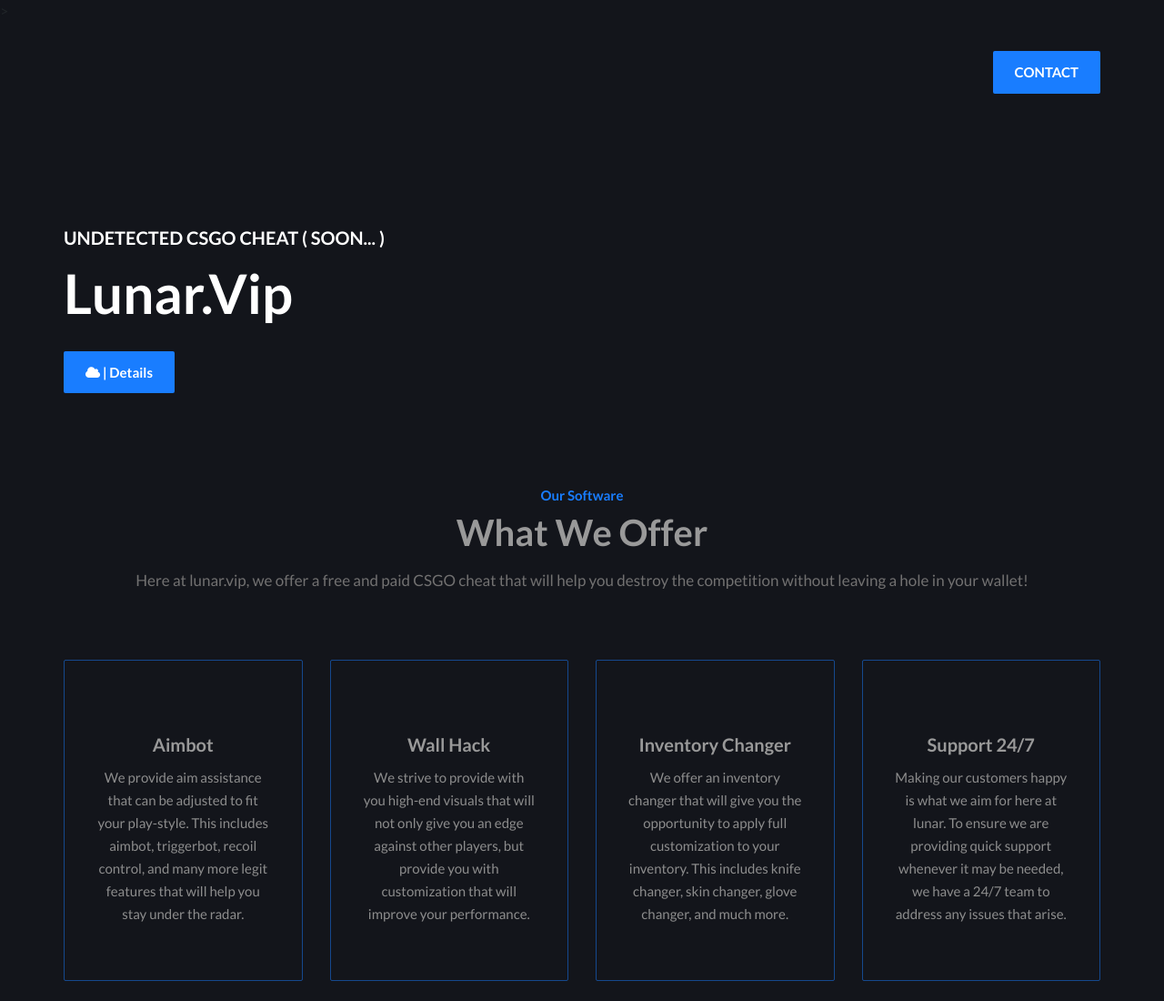
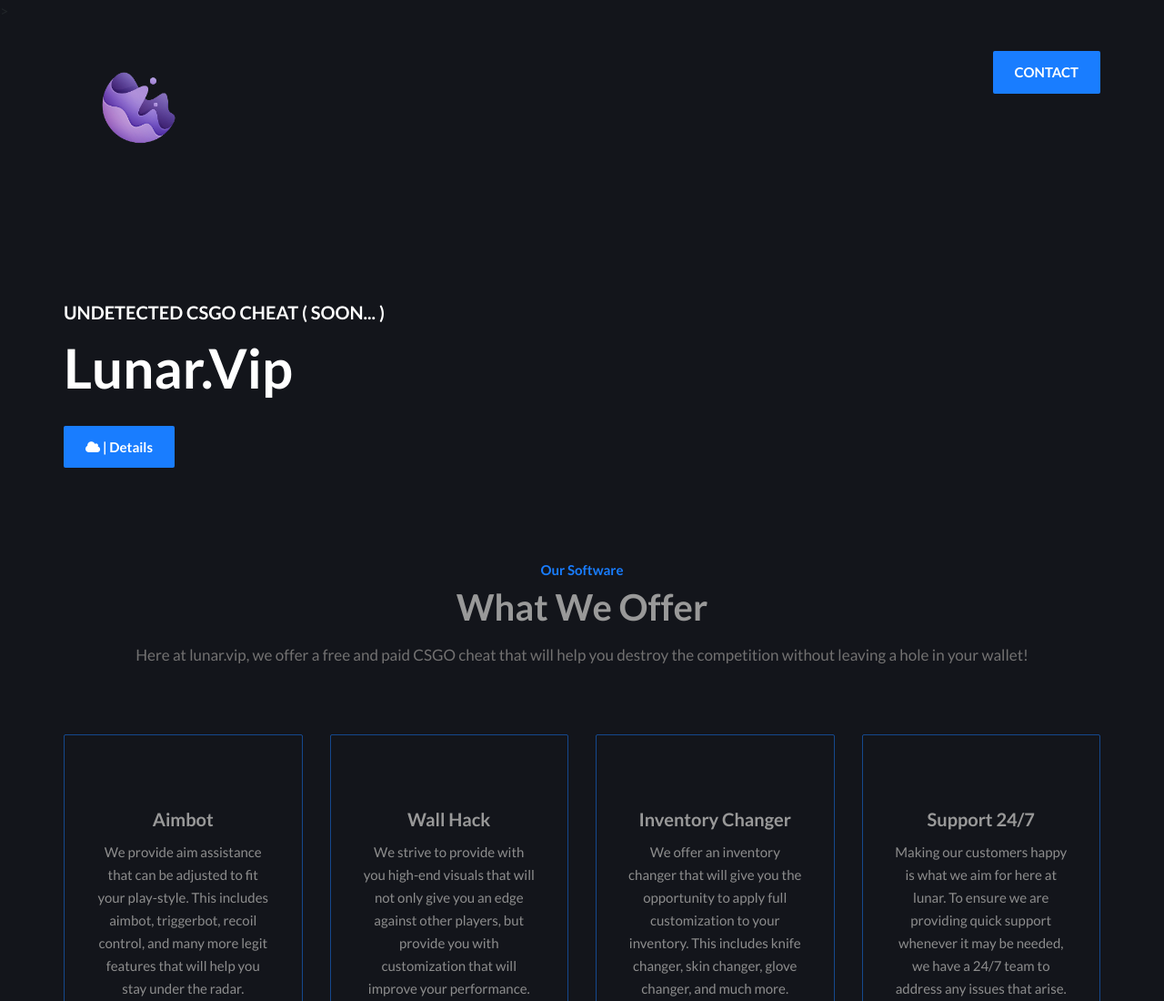
Before and after one commit to extyth/lunar.vip, a plain HTML site: page index.html in a window 1280 px wide. Shown: the top 1100 px of the page at 91% size. Drawn offline with Linux system fonts and the light colour scheme.

Commit message:
Update index.html

```diff
--- a/index.html
+++ b/index.html
@@ -48,7 +48,7 @@
 <div class="row">
 <div class="col-lg-2">
 <div class="header__logo">
-<a href="index.html"><img src="images/lunar-removebg-preview" alt=""></a>
+<a href="index.html"><img src="images/lunar-removebg-preview.png" alt=""></a>
 </div>
 </div>
 <div class="col-lg-10">
```
